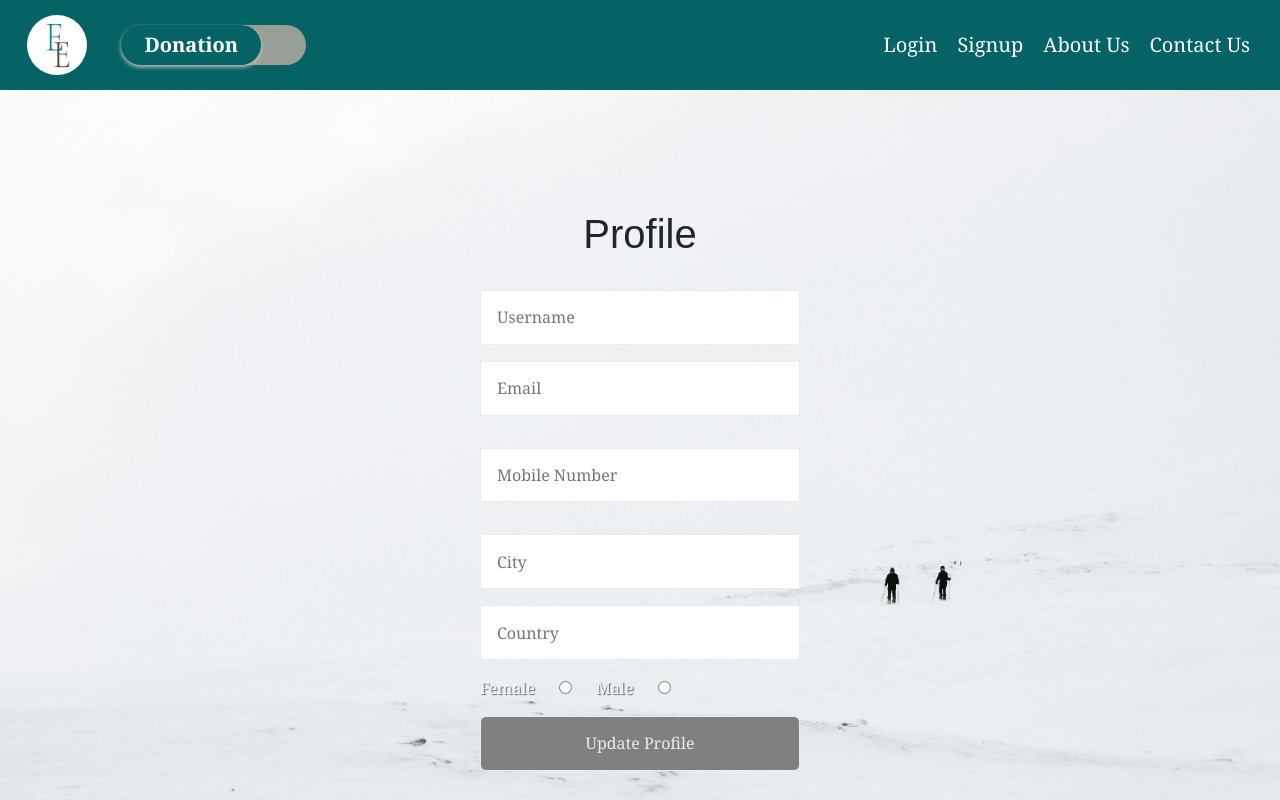
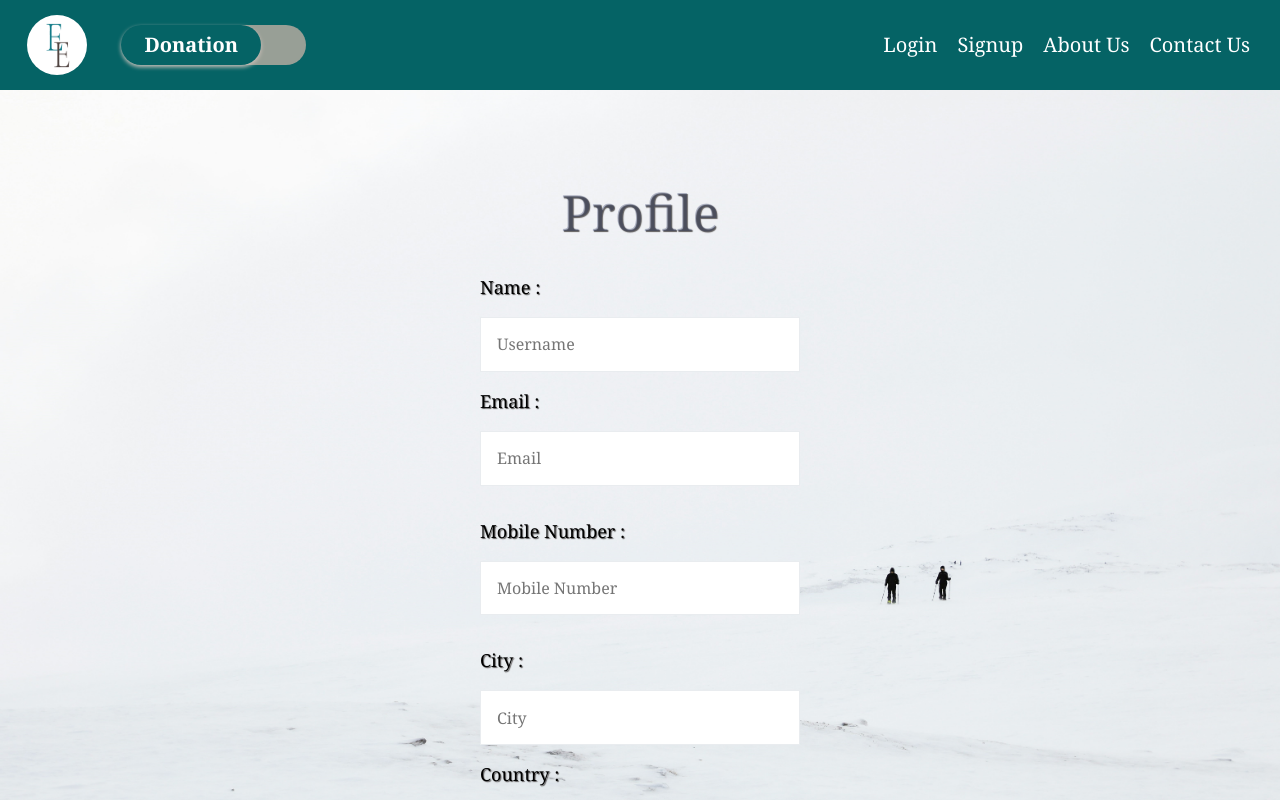
Before and after one commit to RehamMuhammed/EcoEats, a React (Create React App) app: page /profile/1 in a window 1280 px wide. Shown: the top 800 px of the page. Built offline with nearby package versions, Linux system fonts and the light colour scheme; no server answers; the database is empty; a web font is replaced by a local one.

Commit message:
Modifying Css

```diff
--- a/package.json
+++ b/package.json
@@ -31,6 +31,7 @@
     "react-modules": "^1.0.8",
     "react-router-dom": "^6.22.2",
     "react-scripts": "5.0.1",
+    "react-scroll-into-view": "^2.1.2",
     "uuid": "^9.0.1",
     "web-vitals": "^2.1.4"
   },
--- a/src/App.js
+++ b/src/App.js
@@ -34,21 +34,23 @@ function App() {
   return (
     <div>
       <Router>
-        <Navbar toggle={toggle} setToggle={setToggle}/>
-        <div style={{ minHeight: "100vh"}}>
+        <Navbar toggle={toggle} setToggle={setToggle} />
+        <div style={{ minHeight: "100vh" }}>
           <Routes>
             <Route path="/donation-form" element={<DonationThoSoYk />} />
             <Route path="/charities" element={<Charities />} />
             <Route path="/signup" element={<Signup />} />
             <Route path="/login" element={<Login />} />
             <Route path="/buy" element={<BuyHome />} />
-            <Route path="/contactus" element={<Contact/>} />
-            <Route path="/aboutus" element={<Aboutus/>} />
-            <Route path="/charities/:id" element={<CharityDetails/>} />
-            <Route path="/donation" element={<CharityList/>} />
-            <Route path="/store" element={<Stores/>} />
-            <Route path="/store/:id" element={<StoreDetails/>} />
+            <Route path="/contactus" element={<Contact />} />
+            <Route path="/aboutus" element={<Aboutus />} />
+            <Route path="/charities/:id" element={<CharityDetails />} />
+            <Route path="/donation" element={<CharityList />} />
+            <Route path="/store" element={<Stores />} />
+            <Route path="/store/:id" element={<StoreDetails />} />
             <Route path='/profile/:id' element={<Profile />} />
+            <Route path='about' element={<About />} />
+
 
 
             <Route path="/" element={<Home />} />
--- a/src/components/Contact/Contact.module.css
+++ b/src/components/Contact/Contact.module.css
@@ -32,12 +32,6 @@
   font-size: 50px;
 }
 
-.containerContact h1 {
-  padding-top: 20px;
-  text-align: center;
-  font-weight: normal;
-  font-size: 50px;
-}
 
 input[type=texttt] {
   width: 100%;
--- a/src/components/Form/Signup.js
+++ b/src/components/Form/Signup.js
@@ -62,13 +62,15 @@ export default function Form() {
                         <input type="text" {...register("city")} placeholder='City' />
                         <input type="text" {...register("country")} placeholder='Country' />
                         <div className='d-flex text-dark gap-4'>
-                            <div className='d-flex justify-content-center align-items-center gap-4'>
-                                <label>Female</label>
-                                <input type="radio" value={"Female"} name='gender' {...register("gender")} />
-                            </div>
-                            <div className='d-flex justify-content-center align-items-center gap-4'>
-                                <label>Male</label>
-                                <input type="radio" value={"Male"} name='gender' {...register("gender")} />
+                            <div className='d-flex text-dark gap-4'>
+                                <div className='d-flex justify-content-center align-items-center gap-4'>
+                                    <input type="radio" value={"Female"} name='gender' {...register("gender")} />
+                                    <label style={{ color: 'pink', textShadow: '1px 1px 1px #2c2d34 ', fontSize: '15px' }}>Female</label>
+                                </div>
+                                <div className='d-flex justify-content-center align-items-center gap-4'>
+                                    <input type="radio" value={"Male"} name='gender' {...register("gender")} />
+                                    <label style={{ color: 'lightblue', textShadow: '1px 1px 1px #2c2d34 ', fontSize: '15px' }}>Male</label>
+                                </div>
                             </div>
                         </div>
                         <button className='btn'>Sign Up</button>
--- a/src/components/Header/Header.jsx
+++ b/src/components/Header/Header.jsx
@@ -1,6 +1,6 @@
 import React from 'react';
 import "./Header.css";
-import {FaPaperPlane} from "react-icons/fa";
+import { FaPaperPlane } from "react-icons/fa";
 
 const Header = () => {
   return (
@@ -9,7 +9,7 @@ const Header = () => {
         <div className='header-content text-center flex flex-column'>
           <h1 className='text-uppercase header-title'>Welcome to EcoEats</h1>
           <p className='text-lead'>The place where you can donate food for poor people, also buy any food with very good offers. Welcome to our website and we're waiting for your donations to the charities.</p>
-                <a href = "signup" className='btn header-btn'>
+          <a href="about" className='btn header-btn'>
             <FaPaperPlane /> <span>Get Started</span>
           </a>
         </div>
--- a/src/components/Profile/Profile.css
+++ b/src/components/Profile/Profile.css
@@ -2,8 +2,27 @@
     background-color: red !important;
 }
 
-h2{
+.button-btn {
+    font-size: 20px;
+    background-color: grey;
+    color: rgb(0, 0, 0);
+    text-shadow: 20px;
+    padding: 15px 15px;
+    margin: 10px 0px;
+    border: 30px;
+    /* border-radius: 25px; */
+    cursor: pointer;
+    width: 320px;
+}
+
+h1 {
+    padding-top: 20px;
+    text-align: center;
     font-weight: normal;
-    font-size: 40px;
-    font-family:sans-serif;
+    font-size: 50px;
 }
+
+.plabels {
+    color: black;
+    font-size: 18px;
+}
--- a/src/components/Profile/Profile.jsx
+++ b/src/components/Profile/Profile.jsx
@@ -48,41 +48,44 @@ function Profile() {
                 <div className="row justify-content-center">
                     <div className="col-8 w-full">
                         <br></br>
-                        <br></br>
-                        <br></br>
-                        <h2 className='text-center mt-5'>Profile</h2>
+                        <h1 className='text-center mt-5' style={{ color: '#1254' }}>Profile</h1>
                         <form id='form' className='flex flex-col align-items-stretch' onSubmit={handleSubmit(onSubmit)}>
-                            <input type="text" {...register("username")} placeholder='Username' />
-                            <input type="text" {...register("email", { pattern: /^[\w-\.]+@([\w-]+\.)+[\w-]{2,4}$/ })} placeholder='Email' />
+                            <label className='plabels'>Name :</label>
+                            <input type="text" className='profile-containers' {...register("username")} placeholder='Username' />
+                            <label className='plabels'>Email :</label>
+                            <input type="text" className='profile-containers' {...register("email", { pattern: /^[\w-\.]+@([\w-]+\.)+[\w-]{2,4}$/ })} placeholder='Email' />
                             <span className='text-danger'>
                                 {errors.email?.type === "pattern" && "Invalid Email"}
                             </span>
+                            <label className='plabels'>Mobile Number :</label>
                             <input type="text" {...register("mobile", { required: true, maxLength: 11, pattern: /^01[0125][0-9]{8}$/ })} placeholder='Mobile Number' />
                             <span className='text-danger'>
                                 {errors.mobile?.type === "required" && "Mobile Number is required"}
                                 {errors.mobile?.type === "maxLength" && "Max Length Exceed"}
                                 {errors.mobile?.type === "pattern" && "Invalid Phone Number"}
                             </span>
+                            <label className='plabels'>City :</label>
                             <input type="text" {...register("city")} placeholder='City' />
+                            <label className='plabels'>Country :</label>
                             <input type="text" {...register("country")} placeholder='Country' />
                             <div className='d-flex text-dark gap-4'>
                                 <div className='d-flex justify-content-center align-items-center gap-4'>
-                                    <label>Female</label>
+                                    <label className='plabels'>Gender :</label>
                                     <input type="radio" value={"Female"} name='gender' {...register("gender")} />
+                                    <label style={{ color: 'pink', textShadow: '1px 1px 1px #2c2d34 ', fontSize: '20px' }}>Female</label>
                                 </div>
                                 <div className='d-flex justify-content-center align-items-center gap-4'>
-                                    <label>Male</label>
                                     <input type="radio" value={"Male"} name='gender' {...register("gender")} />
+                                    <label style={{ color: 'lightblue', textShadow: '1px 1px 1px #2c2d34 ', fontSize: '20px' }}>Male</label>
                                 </div>
                             </div>
-                            <button className='btn button' disabled={isLoading}>{isLoading ? 'Loading...' : 'Update Profile'}</button>
-
+                            <button className=' button-btn button   ' disabled={isLoading}>{isLoading ? 'Loading...' : 'Update Profile'}</button>
                         </form>
 
                     </div>
-                </div>
-            </section>
-        </div>
+                </div >
+            </section >
+        </div >
     )
 }
 
```
Also changed, not shown: 1 other file (tests, documents, lock files or other folders). Lines whose indentation alone changed are shown as unchanged.
